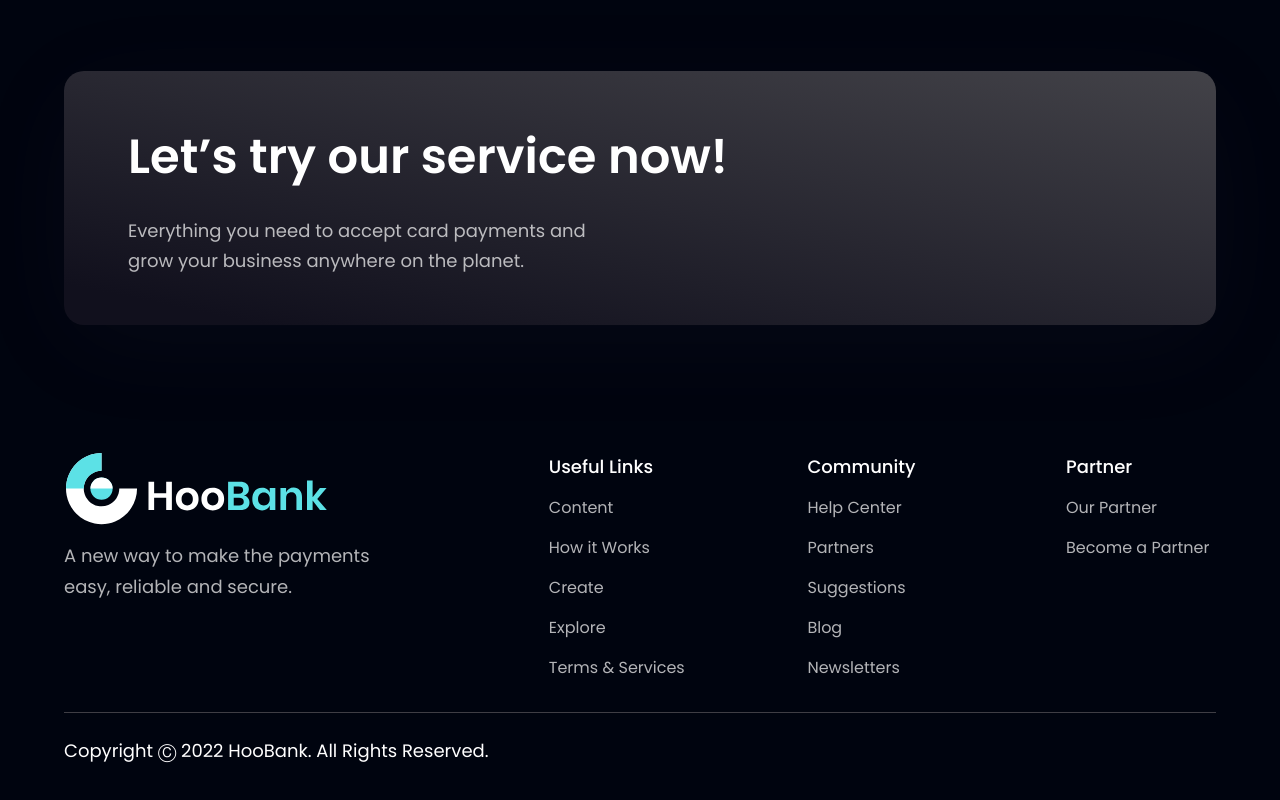
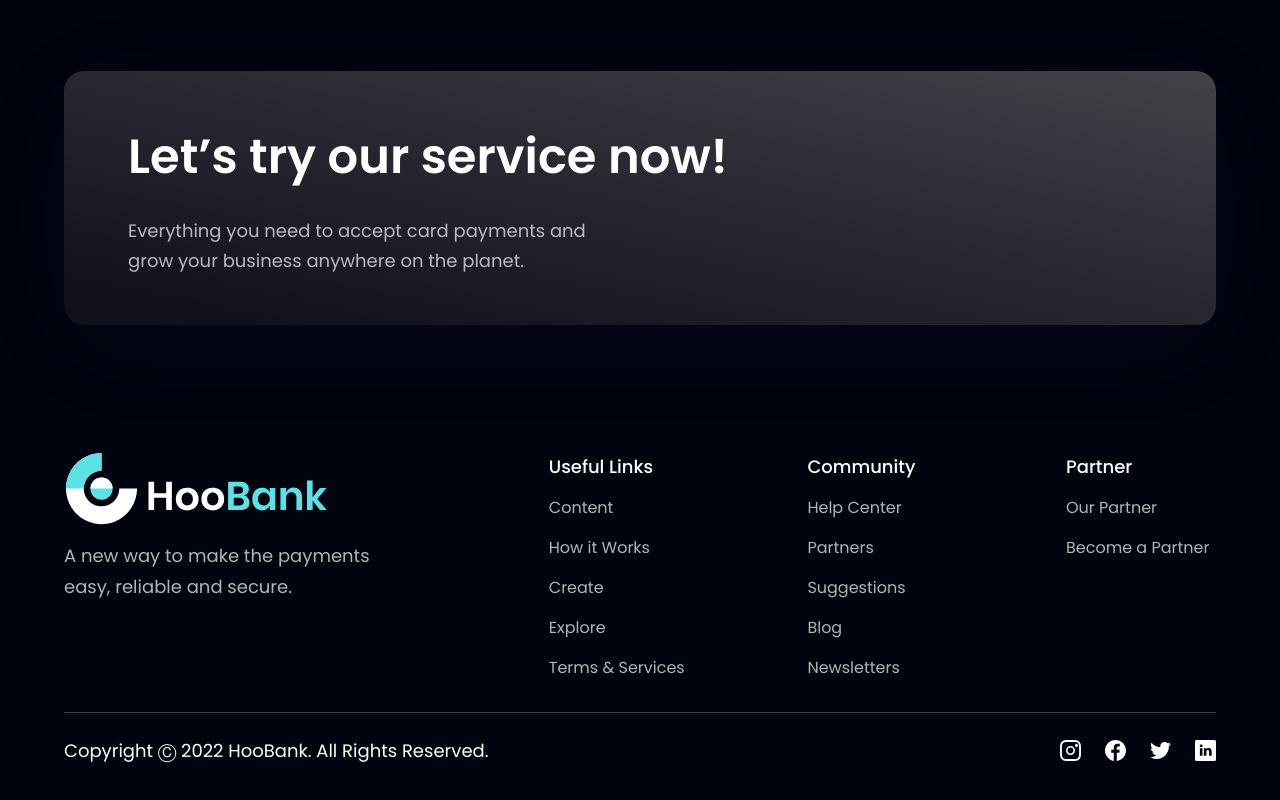
Before and after one commit to Yidnekachew-cmd/HooBank, a React (Vite) app: page / in a window 1280 px wide. Shown: the part 4063-4863 px from the top of the page. Built offline with nearby package versions, Linux system fonts and the light colour scheme.

Commit message:
Map through socilaMedia and add footer socila media icons.

```diff
--- a/src/components/Footer.jsx
+++ b/src/components/Footer.jsx
@@ -44,6 +44,20 @@
 			<p className="font-poppins font-normal text-center text-[18px] leading-[27px] text-white">
 				Copyright Ⓒ 2022 HooBank. All Rights Reserved.
 			</p>
+
+			<div className="flex flex-row md:mt-0 mt-6">
+				{socialMedia.map((social, index) => (
+					<img
+						key={social.id}
+						src={social.icon}
+						alt={social.id}
+						className={`w-[21px] h-[21px] object-contain cursor-pointer ${
+							index !== socialMedia.length - 1 ? "mr-6" : "mr-0"
+						}`}
+						onClick={() => window.open(social.link)}
+					/>
+				))}
+			</div>
 		</div>
 	</section>
 );
```
